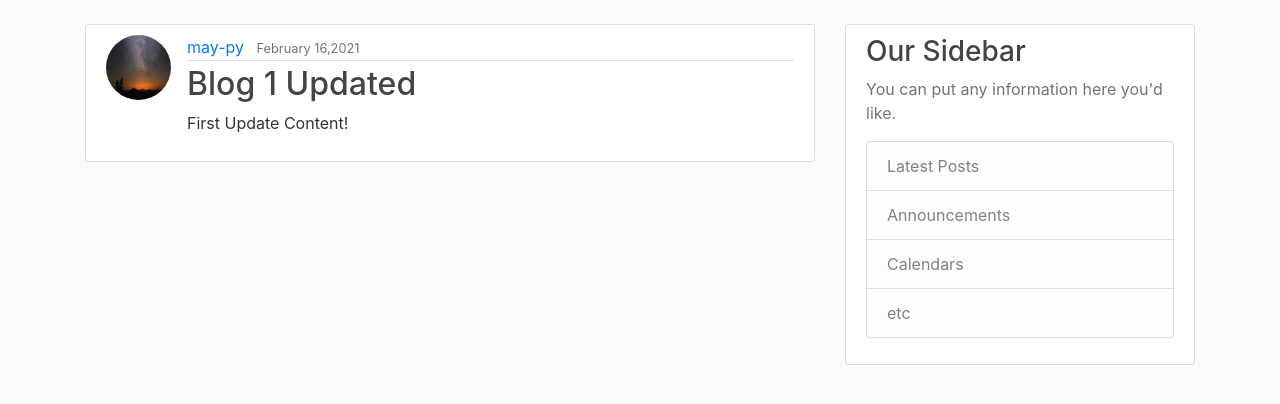
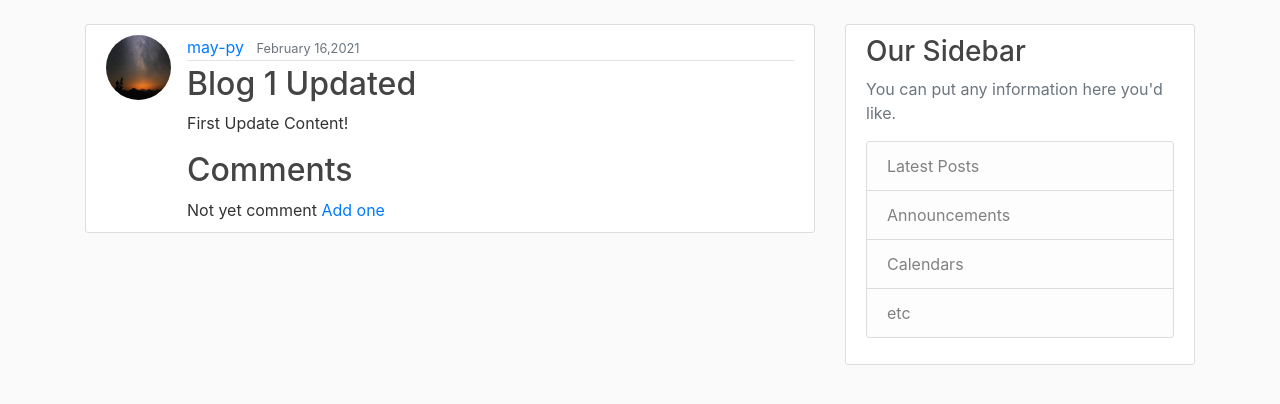
Before and after one commit to may-py/tax-tune, a Django app: page /post/1 in a window 1280 px wide. Shown: the part 56-460 px from the top of the page. Run offline with Django 3.2, Linux system fonts and the light colour scheme; data comes from the database, SQL or seed files in the repository; both versions use the stored data as it was after the commit; some libraries are stand-ins or nearby versions.

Commit message:
Comment added

```diff
--- a/blog/admin.py
+++ b/blog/admin.py
@@ -1,5 +1,6 @@
 from django.contrib import admin
-from .models import Post
+from .models import Post, Comment
 # Register your models here.
 
 admin.site.register(Post)
+admin.site.register(Comment)
--- a/blog/models.py
+++ b/blog/models.py
@@ -16,3 +16,14 @@ class Post(models.Model):
 
     def get_absolute_url(self):
         return reverse('post-detail', kwargs={'pk':self.pk})
+
+
+class Comment(models.Model):
+    post = models.ForeignKey(Post, editable=False ,related_name='comment', on_delete=models.CASCADE)
+    name = models.ForeignKey(User ,on_delete=models.CASCADE)
+    #name = models.CharField(max_length=255)
+    body = models.TextField(blank=True, null=True)
+    date_added = models.DateTimeField(auto_now_add=True)
+
+    def __str__(self):
+        return 'Comment %s -by %s' %(self.post.title, self.name)
--- a/blog/templates/blog/post_detail.html
+++ b/blog/templates/blog/post_detail.html
@@ -16,6 +16,18 @@
         </div>
         <h2 class="article-title">{{ object.title }}</h2>
         <p class="article-content">{{ object.content }}</p>
+        <h2>Comments</h2>
+        {% if not object.comment.all %}
+          Not yet comment <a href="{% url 'comment' post.pk %}">Add one</a>
+        {% else %}
+          {% for comment in object.comment.all %}
+            <br/>
+        <strong>{{ comment.name }} - {{ comment.date_added }}</strong> <br/>
+        {{ comment.body }}
+          {% endfor %}
+        <br/>
+          <a href="{% url 'comment' post.pk %}">New Comment</a>
+        {% endif %}
       </div>
     </article>
 {% endblock content %}
--- a/blog/urls.py
+++ b/blog/urls.py
@@ -1,7 +1,7 @@
 from django.contrib import admin
 from django.urls import path, include
 from. import views
-from .views import PostListView, PostDetailView, PostCreateView, PostUpdateView, PostDeleteView, UserPostListView
+from .views import PostListView, PostDetailView, PostCreateView, PostUpdateView, PostDeleteView, UserPostListView, CommentView
 
 urlpatterns = [
 #    path('',views.home, name='blog-home'),
@@ -11,5 +11,6 @@ urlpatterns = [
     path('post/<int:pk>/update', PostUpdateView.as_view(), name='post-update'),
     path('post/<int:pk>/delete', PostDeleteView.as_view(), name='post-delete'),
     path('user/<str:username>', UserPostListView.as_view(), name='user-posts'),
+    path('post/<int:pk>/comment', CommentView.as_view(), name='comment'),
     path('about/',views.about, name='blog-about')
 ]
--- a/blog/views.py
+++ b/blog/views.py
@@ -1,5 +1,5 @@
 from django.shortcuts import render, redirect, get_object_or_404
-from .models import Post
+from .models import Post, Comment
 from django.contrib.auth.models import User
 from django.views.generic import (ListView,
                                   DetailView,
@@ -8,6 +8,8 @@ from django.views.generic import (ListView,
                                   DeleteView,
                                   )
 from django.contrib.auth.mixins import LoginRequiredMixin, UserPassesTestMixin
+from users.forms import CommentForm
+from django.urls import reverse_lazy
 # Create your views here.
 
 #posts = [
@@ -94,6 +96,22 @@ class PostDeleteView(LoginRequiredMixin, UserPassesTestMixin, DeleteView):
         return False
 
 
+class CommentView(LoginRequiredMixin, CreateView):
+    model = Comment
+    template_name = 'blog/comment.html'
+    form_class = CommentForm
+    #fields = '__all__'
+
+    def form_valid(self, form):
+        form.instance.post_id = self.kwargs['pk']
+        form.instance.name = self.request.user
+
+        return super().form_valid(form)
+
+    success_url = reverse_lazy('blog-home')
+
+
+
 
 def about(request):
     return render(request,'blog/about.html',{'title':'about'})
```
Also changed, not shown: blog/templates/blog/comment.html (added, +17 -0 lines), users/forms.py (+7 -0 lines), blog/migrations/0002_alter_post_id.py (deleted), blog/migrations/0002_auto_20210619_2039.py (added), blog/migrations/0003_alter_comment_body.py (added), db.sqlite3.
